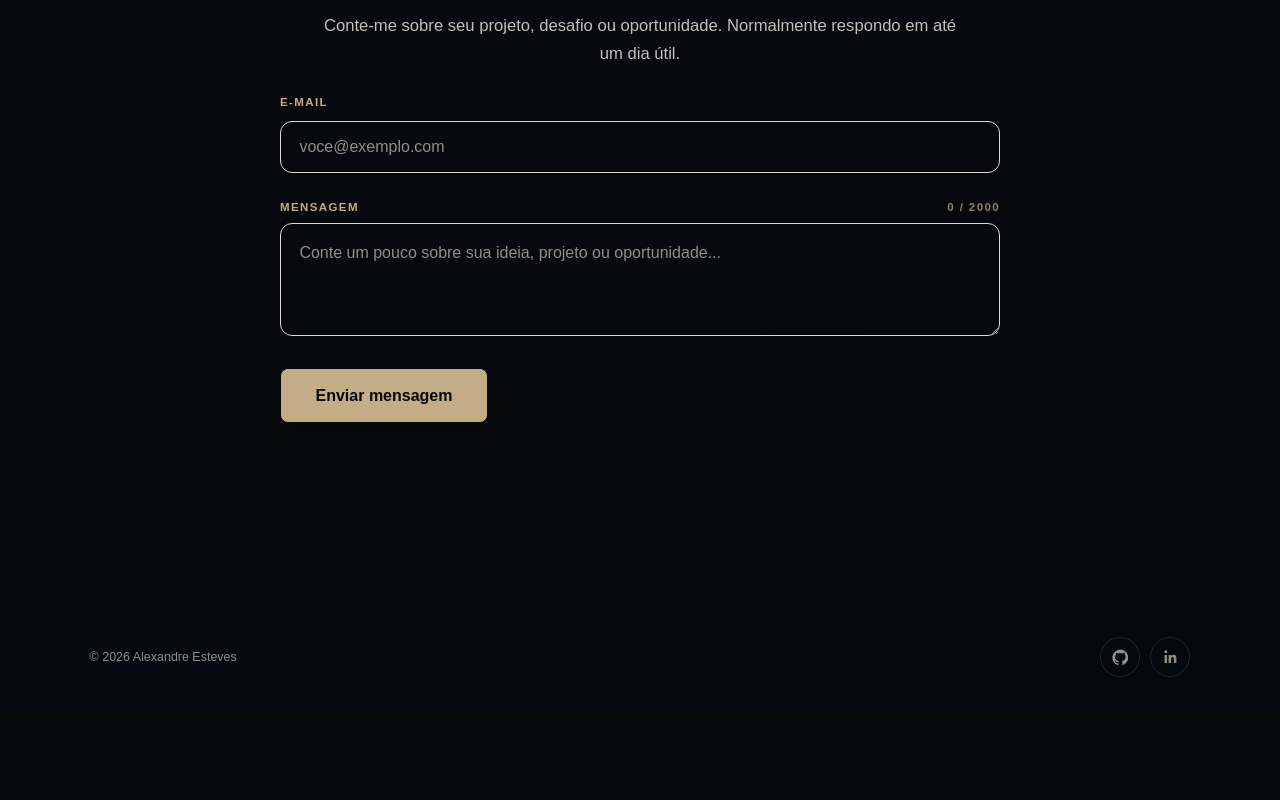
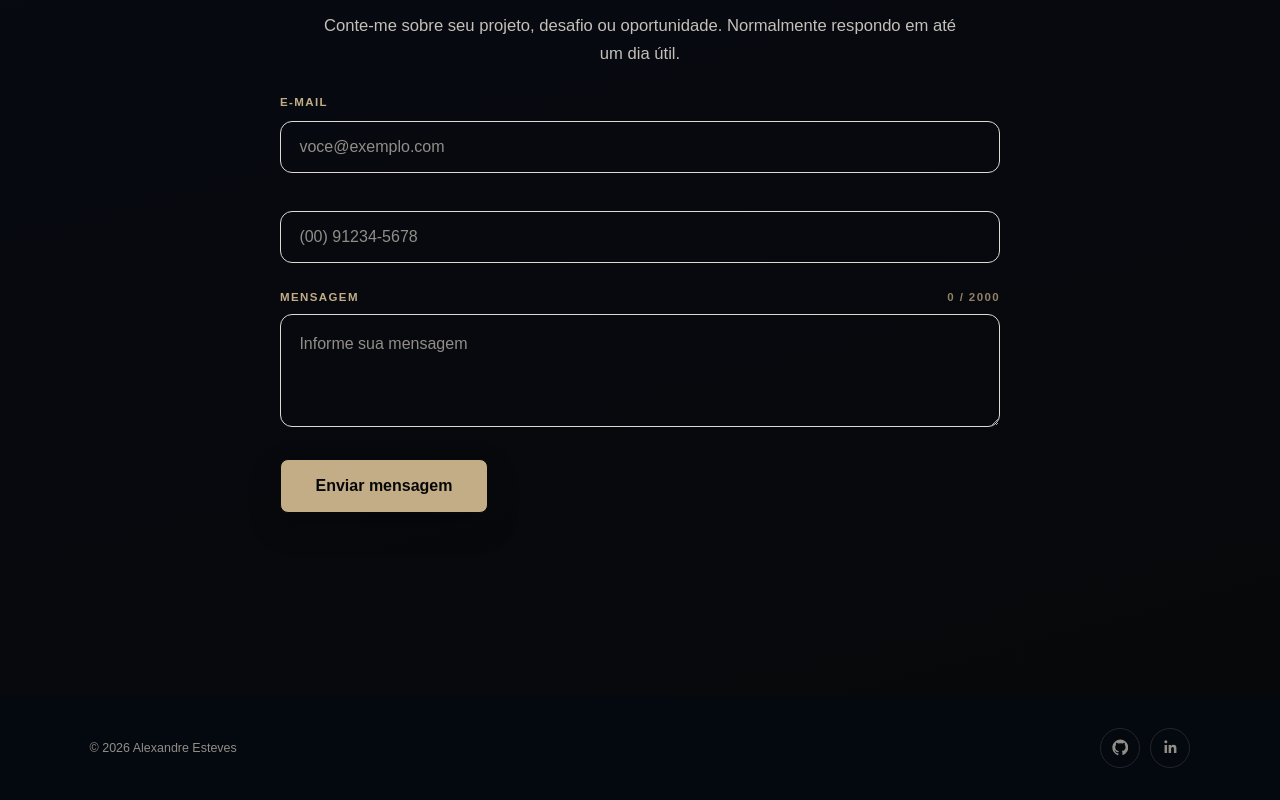
Before and after one commit to a13xandr3/alexandre-esteves-portfolio, an Angular app: page / in a window 1280 px wide. Shown: the part 4936-5736 px from the top of the page. Before the commit the page ends 5645 px from the top, so only its background shows below. Built offline with nearby package versions, Linux system fonts and the light colour scheme; a web font is replaced by a local one.

Commit message:
refactor: inclusão telefone para formaulário contato

```diff
--- a/src/app/portfolio/components/contact-section/contact-section.component.html
+++ b/src/app/portfolio/components/contact-section/contact-section.component.html
@@ -4,11 +4,9 @@
 <p class="contact-intro">
   Conte-me sobre seu projeto, desafio ou oportunidade. Normalmente respondo em até um dia útil.
 </p>
-
 <form class="contact-form container-fluid px-0" (submit)="sendMessage($event)">
   <input type="hidden" name="_subject" value="contato" />
   <input type="hidden" name="_template" value="table" />
-
   <label for="contact-email">e-mail</label>
   <input
     id="contact-email"
@@ -16,9 +14,14 @@
     type="email"
     autocomplete="email"
     placeholder="voce@exemplo.com"
-    required
-  />
-
+    required />
+  <input
+    id="telefone"
+    name="telfone"
+    type="telefone"
+    autocomplete="telfone"
+    placeholder="(00) 91234-5678"
+    >
   <div class="message-heading">
     <label for="contact-message">mensagem</label>
     <span>{{ messageLength() }} / 2000</span>
@@ -28,15 +31,13 @@
     name="message"
     rows="3"
     maxlength="2000"
-    placeholder="Conte um pouco sobre sua ideia, projeto ou oportunidade..."
+    placeholder="Informe sua mensagem"
     required
     (input)="updateMessageLength($event)"
   ></textarea>
-
   <button class="col-12 col-sm-auto" type="submit" [disabled]="sendState() === 'sending'">
     {{ sendState() === 'sending' ? 'Enviando…' : 'Enviar mensagem' }}
   </button>
-
   <p class="form-status" aria-live="polite">
     @if (sendState() === 'success') {
       Mensagem enviada. Obrigado pelo contato!
```
